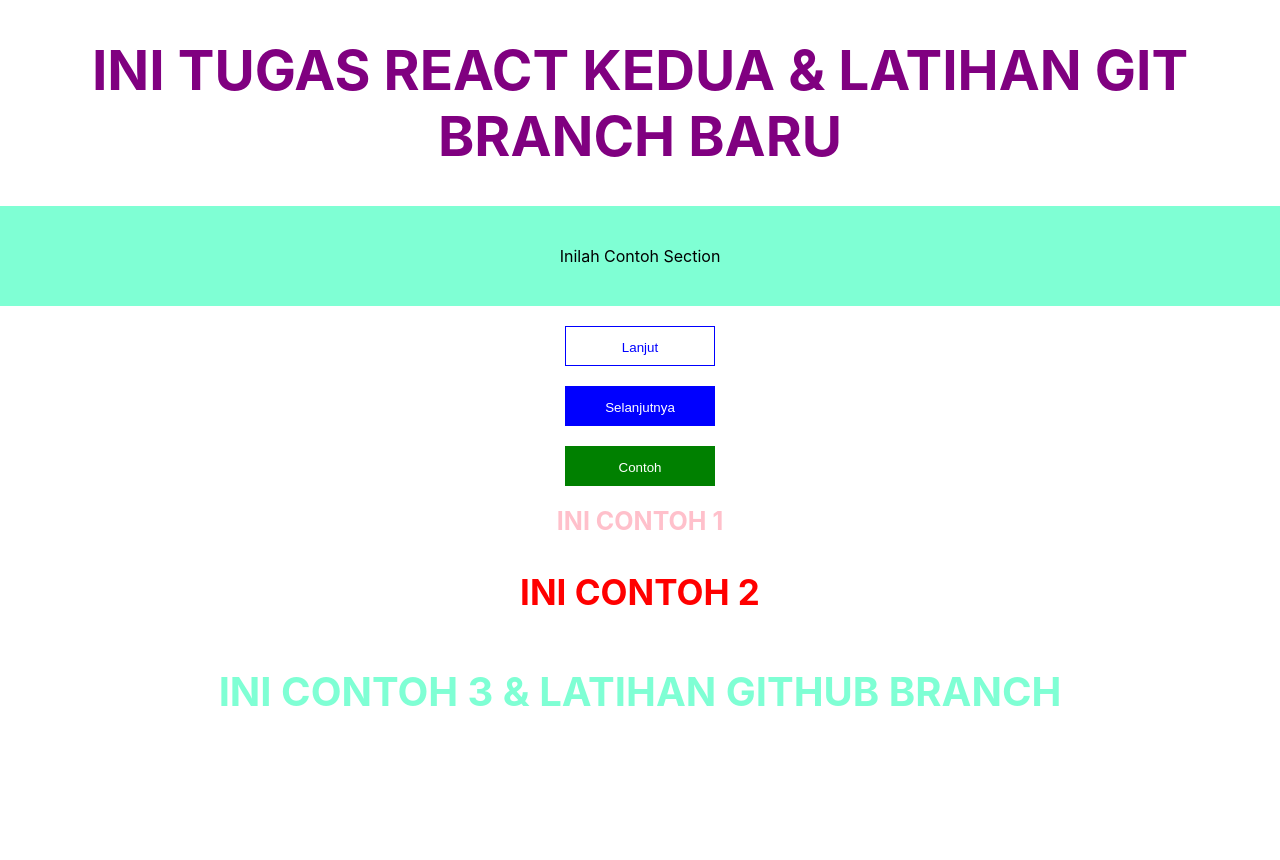
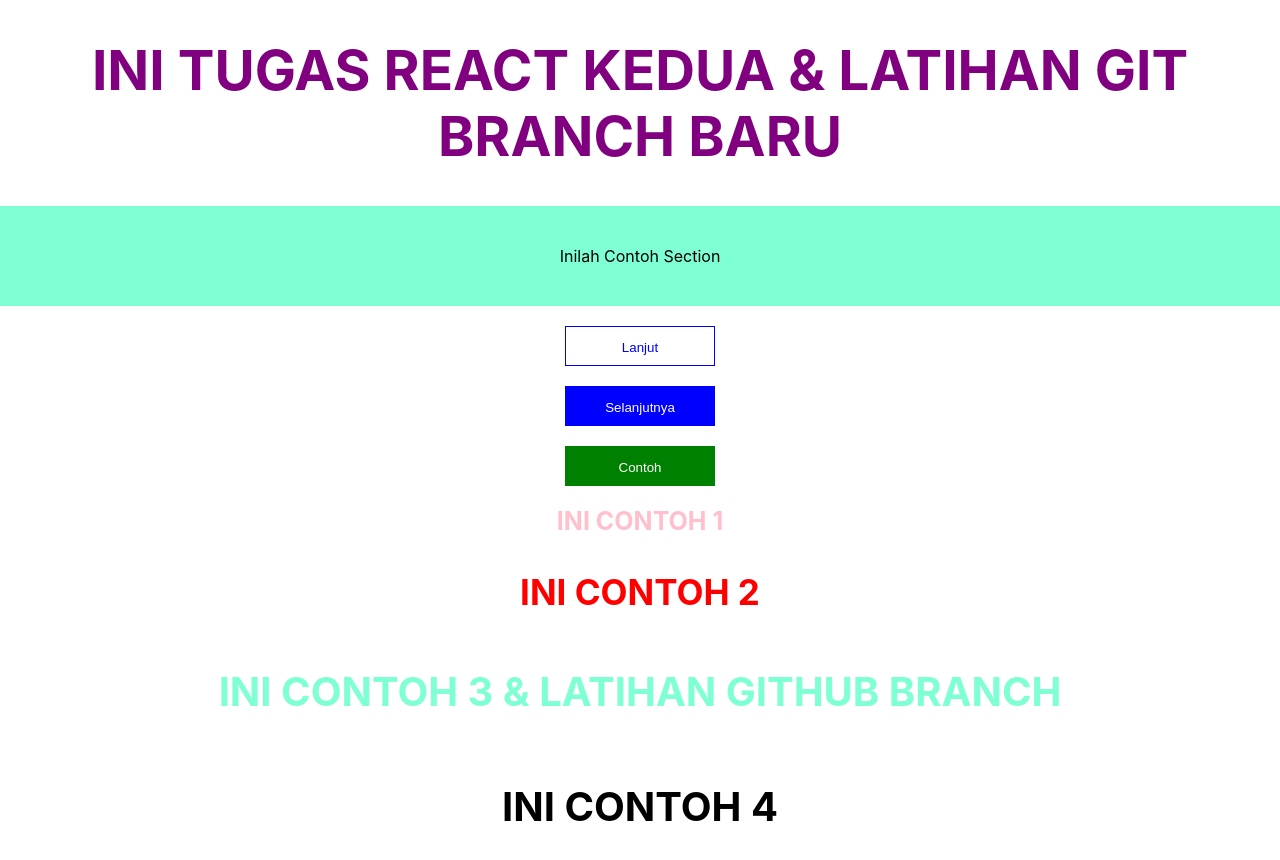
Before and after one commit to rafivino/Tugas_pertama_react-styled-components, a React (Create React App) app: page / in a window 1280 px wide. Shown: the top 860 px of the page. Before the commit the page ends 800 px from the top, so only its background shows below. Built offline with nearby package versions, Linux system fonts and the light colour scheme.

Commit message:
Commit awal branch-fitur-rebase

```diff
--- a/src/App.js
+++ b/src/App.js
@@ -74,6 +74,11 @@ import styled, { css } from 'styled-components';
     }
   `
 
+  const ContohEmpat = styled.h5`
+  ${KataRataTengah}
+  font-size: 40px;
+  `
+
 function App() {
   return (
   <>
@@ -85,6 +90,7 @@ function App() {
   <ContohSatuH>INI CONTOH 1</ContohSatuH>
   <ContohDuaH>INI CONTOH 2</ContohDuaH>
   <ContohTigaH>INI CONTOH 3 & LATIHAN GITHUB BRANCH</ContohTigaH>
+  <ContohEmpat>INI CONTOH 4</ContohEmpat>
 
   </>
   );
```
